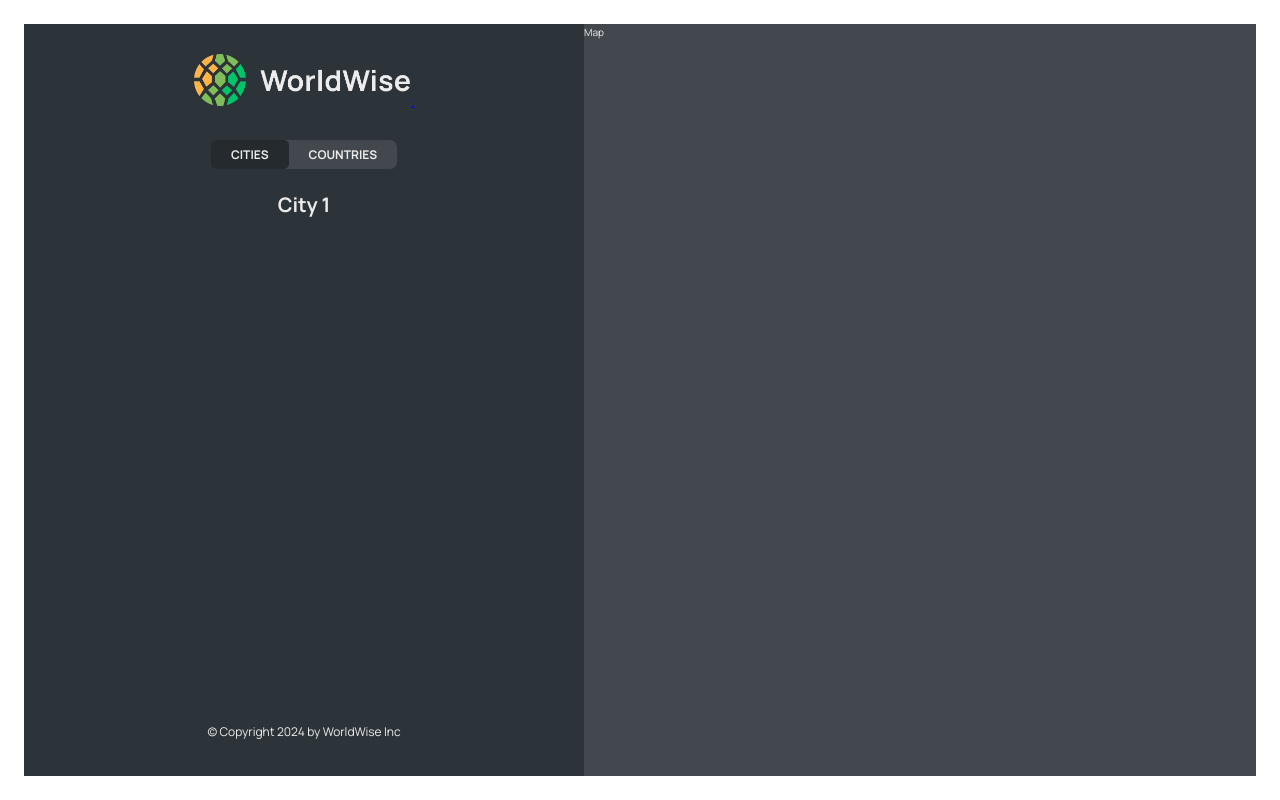
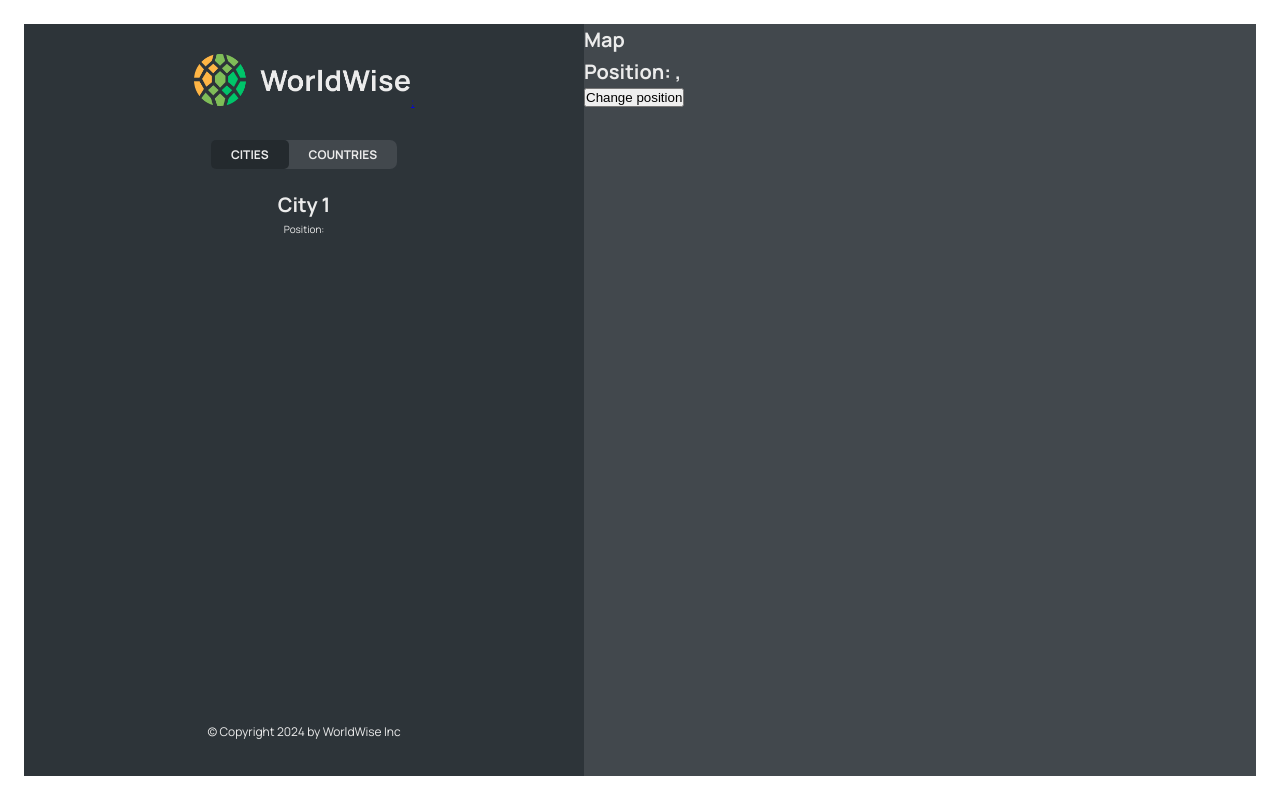
Before and after one commit to TonySN90/traveltrack, a React (Vite) app: page /app/cities/1 in a window 1280 px wide. Built offline with nearby package versions, Linux system fonts and the light colour scheme; data requests are answered from the project's data file.

Commit message:
add url queryString param

```diff
--- a/src/components/City.jsx
+++ b/src/components/City.jsx
@@ -1,4 +1,4 @@
-import { useParams } from "react-router-dom";
+import { useParams, useSearchParams } from "react-router-dom";
 import styles from "./City.module.scss";
 
 const formatDate = (date) =>
@@ -11,6 +11,10 @@
 
 function City() {
   const { id } = useParams();
+  const [searchParams, setSearchParams] = useSearchParams();
+
+  const lat = searchParams.get("lat");
+  const lng = searchParams.get("lng");
 
   // TEMP DATA
   const currentCity = {
@@ -22,7 +26,14 @@
 
   const { cityName, emoji, date, notes } = currentCity;
 
-  return <h1>City {id}</h1>;
+  return (
+    <>
+      <h1>City {id}</h1>
+      <p>
+        Position: {lat} {lng}
+      </p>
+    </>
+  );
 
   // return (
   //   <div className={styles.city}>
--- a/src/components/CityItem.jsx
+++ b/src/components/CityItem.jsx
@@ -9,11 +9,16 @@
   }).format(new Date(date));
 
 function CityItem({ city }) {
-  const { cityName, emoji, date, id } = city;
+  const { cityName, emoji, date, id, position } = city;
+
+  console.log(city);
   const countryIcon = `https://flagcdn.com/w20/${emoji.toLowerCase()}.png`;
   return (
     <li>
-      <Link className={styles.cityItem} to={`${id}`}>
+      <Link
+        className={styles.cityItem}
+        to={`${id}?lat=${position.lat}&lng=${position.lng}`}
+      >
         <span className={styles.emoji}>
           <img src={countryIcon} alt={emoji} />
         </span>
--- a/src/components/Map.jsx
+++ b/src/components/Map.jsx
@@ -1,7 +1,23 @@
+import { useSearchParams } from "react-router-dom";
 import styles from "./Map.module.scss";
 
 function Map() {
-  return <div className={styles.mapContainer}>Map</div>;
+  const [searchParams, setSearchParams] = useSearchParams();
+
+  const lat = searchParams.get("lat");
+  const lng = searchParams.get("lng");
+
+  return (
+    <div className={styles.mapContainer}>
+      <h1>Map</h1>
+      <h1>
+        Position: {lat}, {lng}
+      </h1>
+      <button onClick={() => setSearchParams({ lat: 23, lng: 50 })}>
+        Change position
+      </button>
+    </div>
+  );
 }
 
 export default Map;
```
